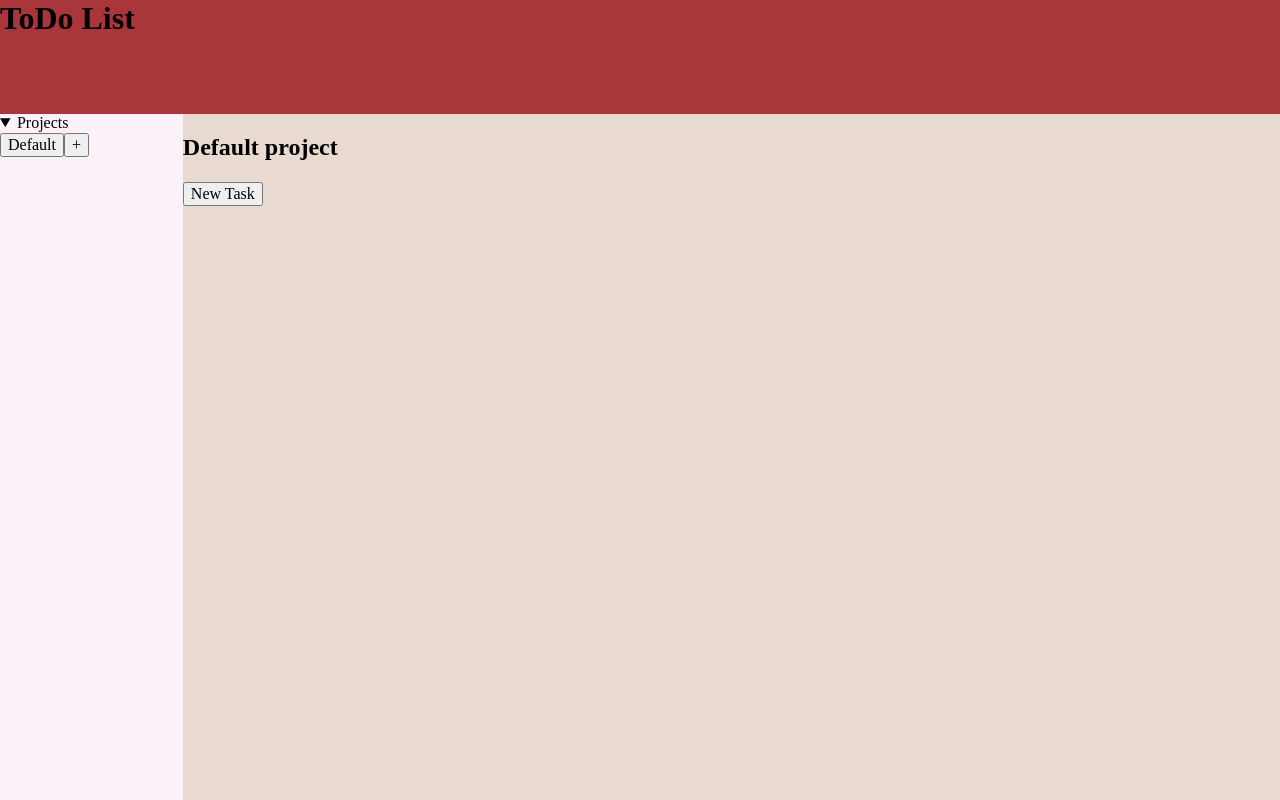
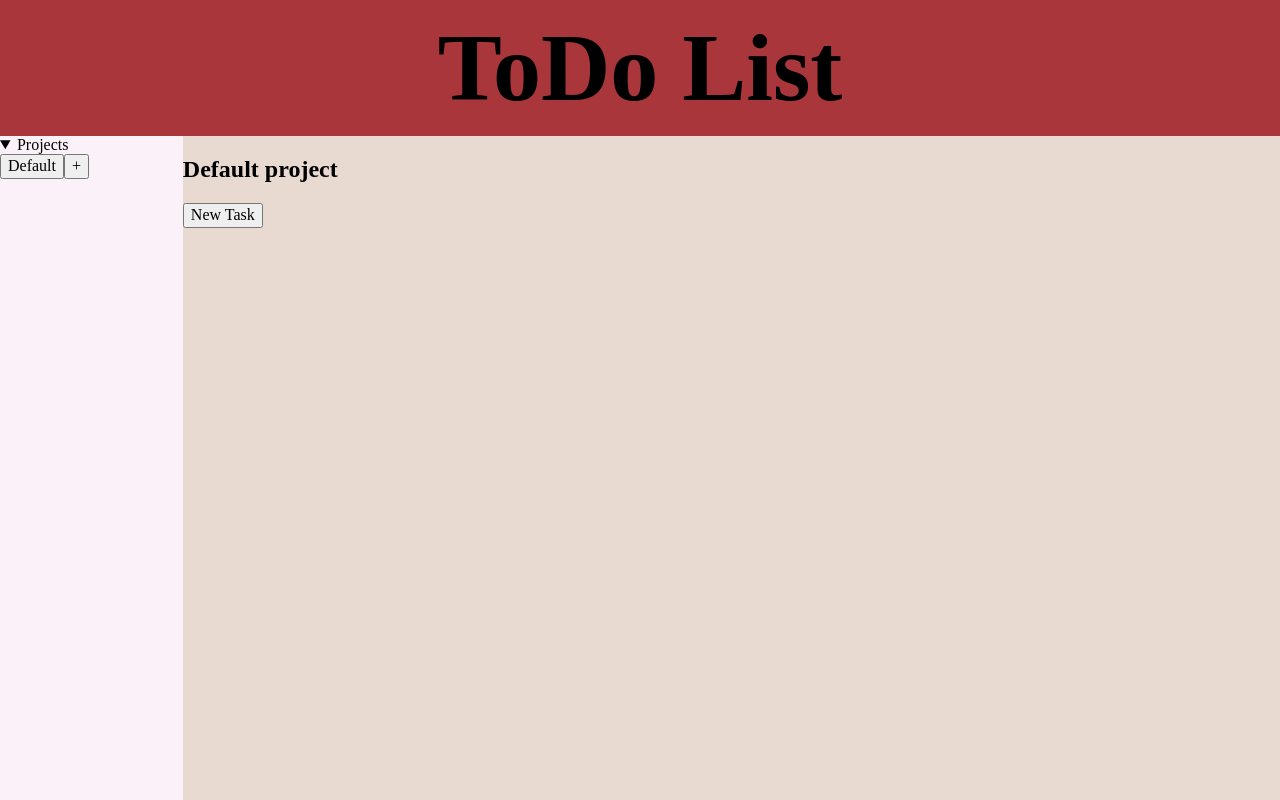
Before and after one commit to Aureatus/ToDoList, a website built with webpack: page dist/index.html in a window 1280 px wide. Built offline with nearby package versions, Linux system fonts and the light colour scheme.

```diff
--- a/src/style.css
+++ b/src/style.css
@@ -35,9 +35,10 @@
   width: 100%;
   height: 100%;
   margin: 0;
-  padding: 0;
-
+  text-align: center;
   background-color: #a8363a;
+  font-size: 6rem;
+  padding: 1% 0px;
 }
 
 .projectSectionContainer {
```
Also changed, not shown: 4 other files.
